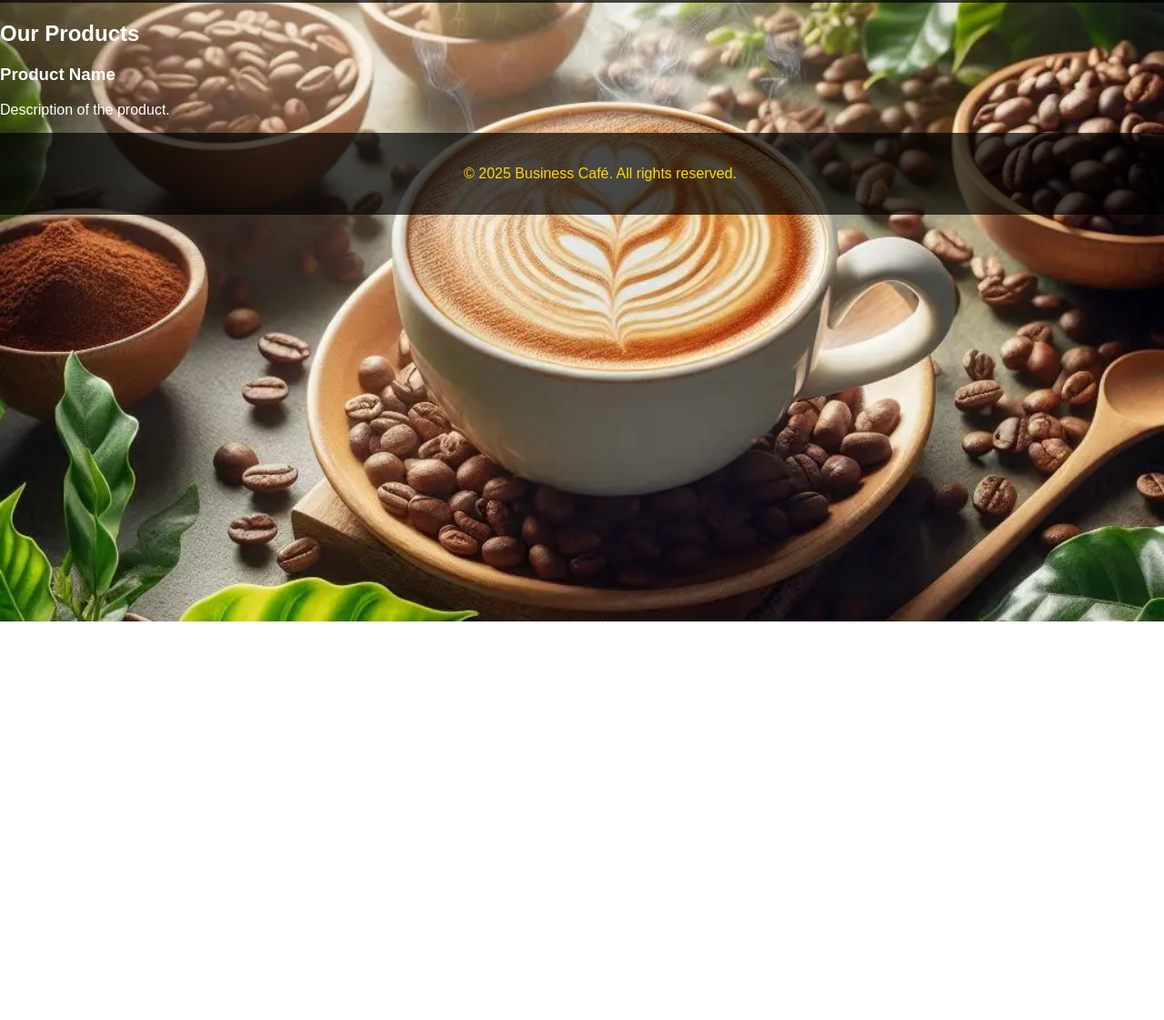
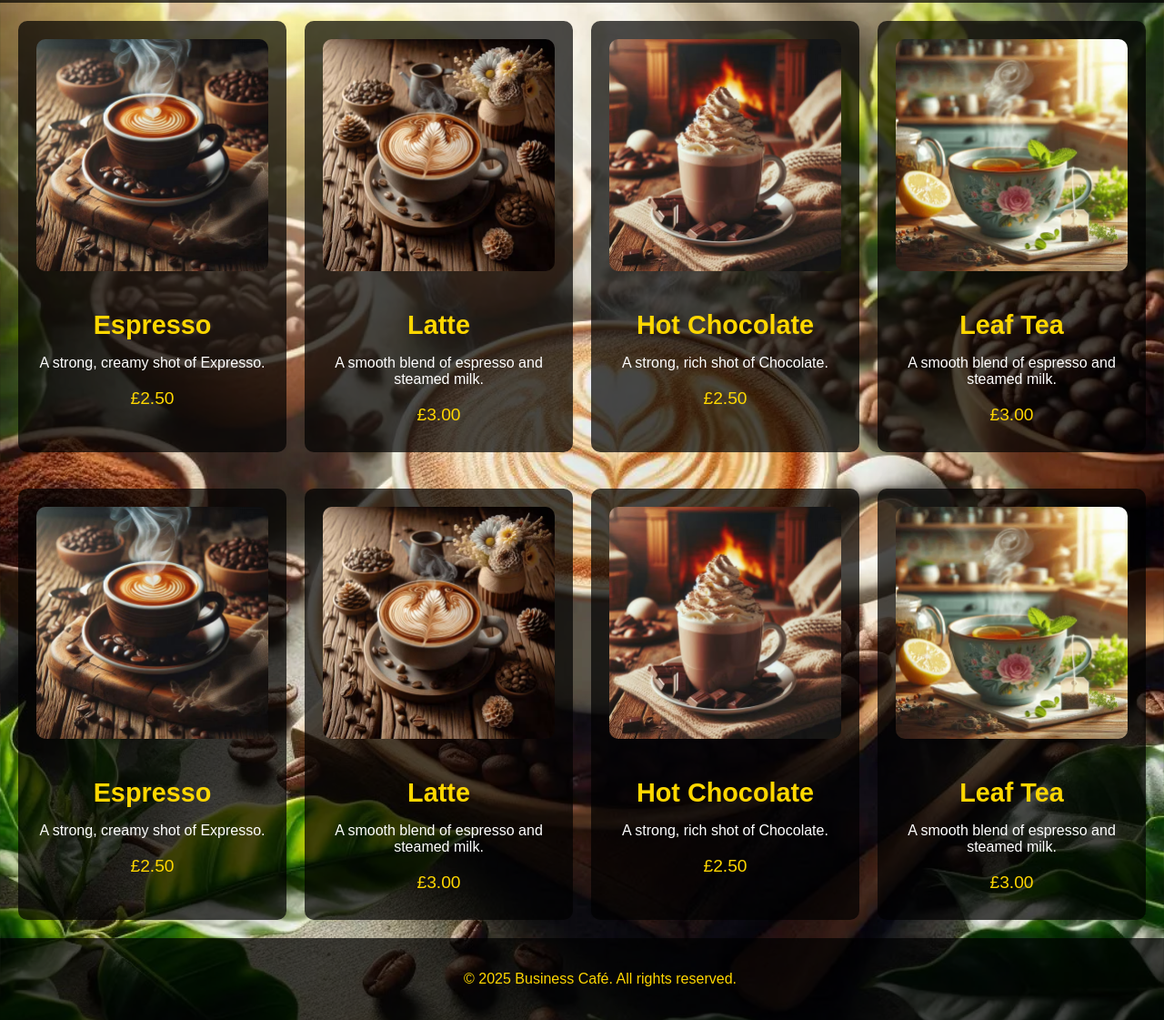
Before and after one commit to austzdee/dannitoCafe, a plain HTML site: page products.html in a window 1280 px wide. Shown: the part 117-1238 px from the top of the page at 91% size. Before the commit the page ends 800 px from the top, so only its background shows below. Drawn offline with Linux system fonts and the light colour scheme.

```diff
--- a/contact.html
+++ b/contact.html
@@ -5,7 +5,7 @@
     <meta name="viewport" content="width=device-width, initial-scale=1.0">
     <title>Contact Us - Danito Café</title>
     <link rel="stylesheet" href="/css/styles.css"> <!-- Link to your CSS file -->
-	    <script src="script/script.js"></script>
+	    <script src="Javascript/script.js" defer></script> <!--this is to ensure the scripts loads after HTML-->
 </head>
 <body>
     <!-- Header Section -->
@@ -28,17 +28,17 @@
             <p>Have questions or feedback? We'd love to hear from you!</p>
 
             <!-- Contact Form -->
-            <form action="/submit_form" method="POST">
+            <form onsubmit="{handleSubmit(event)}">
                 <div class="form-group">
-                    <label for="name">Name</label>
+                    <label for="name">Name:</label>
                     <input type="text" id="name" name="name" required>
                 </div>
                 <div class="form-group">
-                    <label for="email">Email</label>
+                    <label for="email">Email:</label>
                     <input type="email" id="email" name="email" required>
                 </div>
                 <div class="form-group">
-                    <label for="message">Message</label>
+                    <label for="message">Message:</label>
                     <textarea id="message" name="message" required></textarea>
                 </div>
                 <button type="submit">Send</button>
--- a/css/styles.css
+++ b/css/styles.css
@@ -46,6 +46,22 @@
     background-color: #FFFFFF; /* White background on hover */
     color: #000000; /* Black text on hover */
 }
+
+#greeting-container {
+    text-align: center;
+    padding: 20px;
+    background-color: rgba(0, 0, 0, 0.7); /* Semi-transparent black background */
+    color: #FFD700; /* Gold text color */
+    border-radius: 10px;
+    margin: 20px;
+}
+
+#greeting-container h2 {
+    margin: 0;
+    font-size: 2em;
+}
+
+
 
 /* Hero Section Styles */
 #hero {
@@ -275,6 +291,14 @@
     color: #FFFFFF; /* White text for answers */
 }
 
+.faq-answer{
+    display: none;
+}
+
+.faq-answer.active {
+    display: block;
+}
+
 
 /* Menu Category Styles */
 .menu-category {
@@ -335,7 +359,49 @@
 .category-item .btn:hover {
     background-color: #FFFFFF; /* White background on hover */
     color: #000000
+}
 
+
+/*Products styles*/
+
+#products .container {
+    display: grid;
+    grid-template-columns: repeat(4, 1fr); /* Four columns */
+    grid-gap: 20px; /* Space between items */
+    padding: 20px;
+    justify-items: center;
+}
+
+.product-item {
+    background-color: rgba(0, 0, 0, 0.7); /* Semi-transparent black background */
+    padding: 20px;
+    border-radius: 10px;
+    text-align: center;
+    color: #FFD700; /* Gold color for headings */
+    width: 100%; /* Full width for grid layout */
+    box-sizing: border-box; /* Include padding and border in element's total width/height */
+}
+
+.product-item img {
+    width: 100%;
+    border-radius: 10px;
+    margin-bottom: 15px;
+}
+
+.product-item h2 {
+    font-size: 1.8em;
+    margin-bottom: 10px;
+}
+
+.product-item p {
+    color: #FFFFFF; /* White color for paragraph text */
+    margin-bottom: 10px;
+}
+
+.product-item .price {
+    font-size: 1.2em;
+    color: #FFD700; /* Gold color for price */
+}
 
 /* Responsive Styles */
 @media (max-width: 768px) {
--- a/products.html
+++ b/products.html
@@ -19,10 +19,64 @@
         </nav>
     </header>
     <section id="products">
-        <h2>Our Products</h2>
-        <div class="product">
-            <h3>Product Name</h3>
-            <p>Description of the product.</p>
+        <div class="container">
+            <div class="product-item">
+                <img src="/css/resources/cup of hot creamy espresso.avif" alt="Expresso">
+                <h2>Espresso</h2>
+                <p>A strong, creamy shot of Expresso.</p>
+                <p class="price">£2.50</p>
+            </div>
+            <div class="product-item">
+                <img src="/css/resources/another style of hot cup of latte.avif" alt="Latte">
+                <h2>Latte</h2>
+                <p>A smooth blend of espresso and steamed milk.</p>
+                <p class="price">£3.00</p>
+            </div>
+
+                 <div class="product-item">
+                    <img src="./css/resources/creamy hot chocolate tea.avif" alt="Coffee 1">
+                    <h2>Hot Chocolate </h2>
+                    <p>A strong, rich shot of Chocolate.</p>
+                    <p class="price">£2.50</p>
+                </div>
+                <div class="product-item">
+                    <img src="css/resources/cup of tea with tea bag.avif" alt="Coffee 2">
+                    <h2>Leaf Tea</h2>
+                    <p>A smooth blend of espresso and steamed milk.</p>
+                    <p class="price">£3.00</p>
+                </div>
+        </div>
+        <div class="container">
+
+            <div class="product-item">
+                <img src="/css/resources/cup of hot creamy espresso.avif" alt="Expresso">
+                <h2>Espresso</h2>
+                <p>A strong, creamy shot of Expresso.</p>
+                <p class="price">£2.50</p>
+            </div>
+            <div class="product-item">
+                <img src="/css/resources/another style of hot cup of latte.avif" alt="Latte">
+                <h2>Latte</h2>
+                <p>A smooth blend of espresso and steamed milk.</p>
+                <p class="price">£3.00</p>
+            </div>
+
+                 <div class="product-item">
+                    <img src="./css/resources/creamy hot chocolate tea.avif" alt="Coffee 1">
+                    <h2>Hot Chocolate </h2>
+                    <p>A strong, rich shot of Chocolate.</p>
+                    <p class="price">£2.50</p>
+                </div>
+                <div class="product-item">
+                    <img src="css/resources/cup of tea with tea bag.avif" alt="Coffee 2">
+                    <h2>Leaf Tea</h2>
+                    <p>A smooth blend of espresso and steamed milk.</p>
+                    <p class="price">£3.00</p>
+                </div>
+        </div>
+
+
+    </section>
 
             <footer>
                 <p>&copy; 2025 Business Café. All rights reserved.</p>
```
Also changed, not shown: Javascript/greetings.js (added, +17 -0 lines), index.html (+9 -3 lines), Javascript/script.js (renamed from script/script.js), css/resources/another style of hot cup of latte.avif (added), css/resources/creamy hot chocolate tea.avif (added), css/resources/cup of hot creamy espresso.avif (added), css/resources/cup of tea with tea bag.avif (added), 1 other file.
